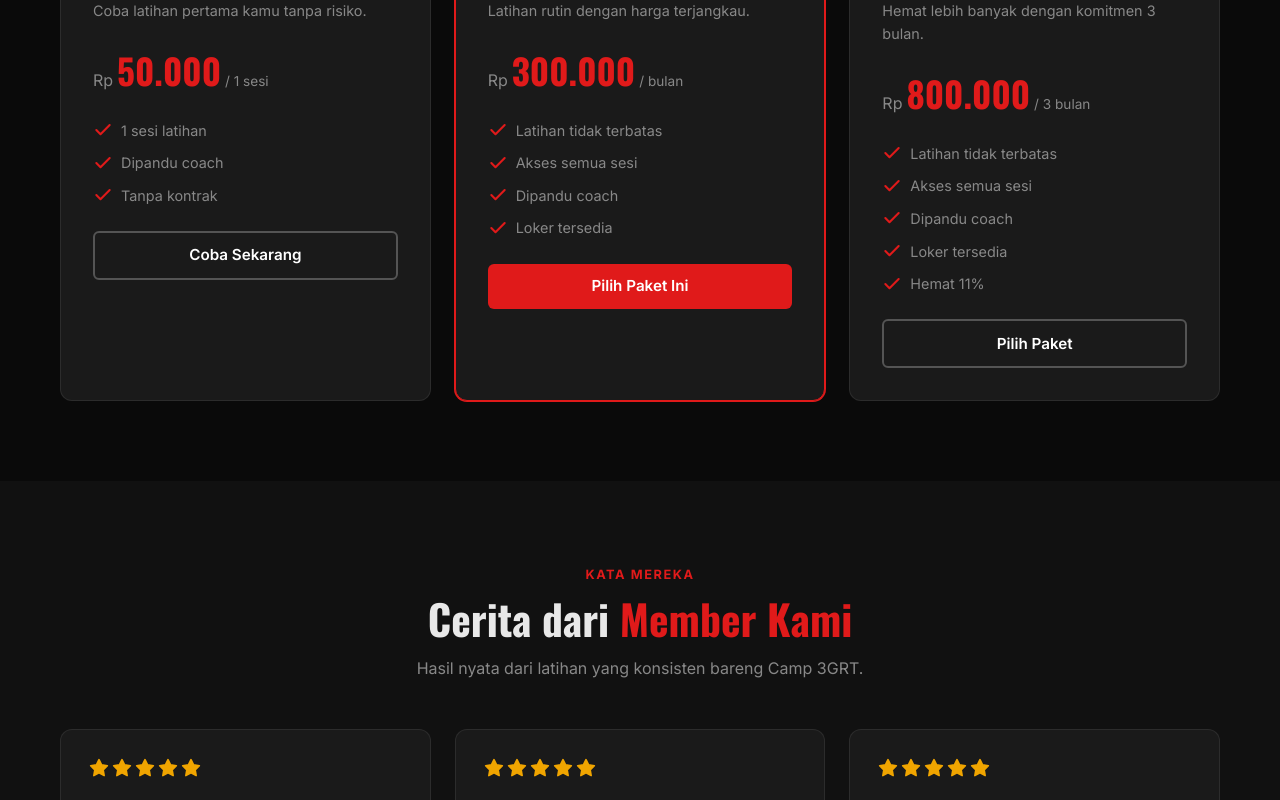
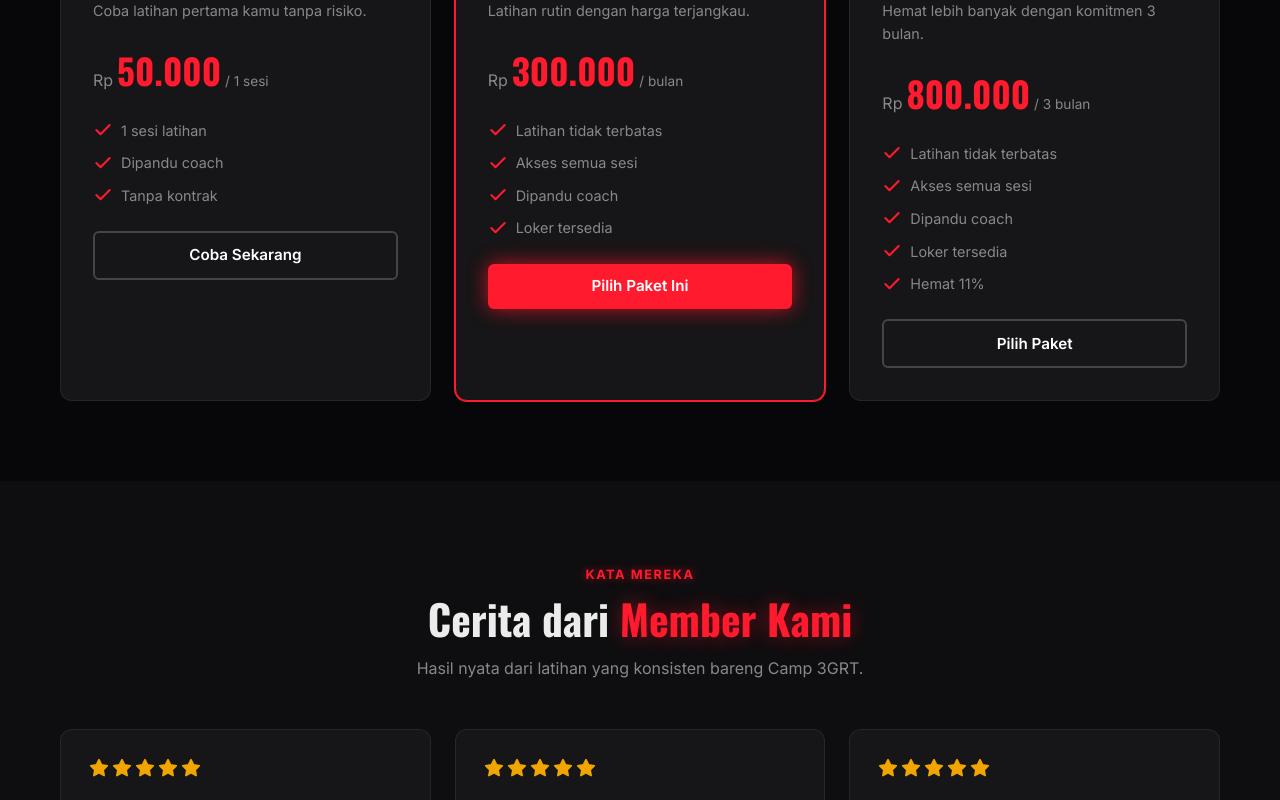
Before and after one commit to dewaalands-cmyk/muaythaischoolgarut, a Next.js app: page / in a window 1280 px wide. Shown: the part 4500-5300 px from the top of the page. Built offline with nearby package versions, Linux system fonts and the light colour scheme; no server answers; the database is empty.

Commit message:
feat: red laser lightsaber glow theme throughout site and admin

```diff
--- a/src/app/globals.css
+++ b/src/app/globals.css
@@ -10,34 +10,38 @@ input, textarea, select { font: inherit; }
 
 /* ===== CSS VARIABLES ===== */
 :root {
-  --red: #e01a1a;
-  --red-dark: #b81313;
+  --red: #ff1a2e;
+  --red-dark: #cc0018;
+  --red-glow: rgba(255, 20, 40, 0.65);
+  --red-glow-soft: rgba(255, 20, 40, 0.25);
   --gold: #f0a500;
-  --bg-1: #0a0a0a;
-  --bg-2: #111111;
-  --bg-3: #1a1a1a;
-  --border: rgba(255,255,255,0.08);
-  --text: #e8e8e8;
+  --bg-1: #070709;
+  --bg-2: #0e0e10;
+  --bg-3: #161618;
+  --border: rgba(255,255,255,0.07);
+  --border-red: rgba(255,20,40,0.3);
+  --text: #ececec;
   --text-muted: #888;
   --text-faint: #555;
   --radius: 12px;
   --radius-sm: 8px;
-  --shadow: 0 4px 24px rgba(0,0,0,0.4);
+  --shadow: 0 4px 24px rgba(0,0,0,0.5);
+  --shadow-red: 0 0 20px rgba(255,20,40,0.5), 0 0 40px rgba(255,20,40,0.2);
   --transition: 0.3s ease;
 
   /* Admin-specific variables */
-  --surface: #1e1e1e;
+  --surface: #1a1a1c;
   --muted: #888;
   --muted-2: #555;
-  --line: rgba(255,255,255,0.07);
+  --line: rgba(255,255,255,0.06);
 }
 
 /* ===== TYPOGRAPHY ===== */
 h1, h2, h3, h4 { font-family: 'Oswald', sans-serif; line-height: 1.2; }
 .section-title { font-size: clamp(1.8rem, 3.5vw, 2.6rem); font-weight: 700; margin-bottom: 0.75rem; }
-.section-title .hl { color: var(--red); }
+.section-title .hl { color: var(--red); text-shadow: 0 0 20px rgba(255,20,40,0.45); }
 .section-sub { color: var(--text-muted); max-width: 600px; margin: 0 auto; }
-.eyebrow { display: inline-block; color: var(--red); font-size: 0.8rem; font-weight: 700; letter-spacing: 0.12em; text-transform: uppercase; margin-bottom: 0.5rem; }
+.eyebrow { display: inline-block; color: var(--red); font-size: 0.8rem; font-weight: 700; letter-spacing: 0.12em; text-transform: uppercase; margin-bottom: 0.5rem; text-shadow: 0 0 10px rgba(255,20,40,0.6); }
 .lead { font-size: 1.1rem; color: var(--text); margin-bottom: 1rem; }
 
 /* ===== LAYOUT ===== */
@@ -47,10 +51,10 @@ h1, h2, h3, h4 { font-family: 'Oswald', sans-serif; line-height: 1.2; }
 
 /* ===== BUTTONS ===== */
 .btn { display: inline-flex; align-items: center; gap: 0.5rem; padding: 0.65rem 1.5rem; border-radius: 6px; font-weight: 600; font-size: 0.95rem; transition: var(--transition); }
-.btn-primary { background: var(--red); color: #fff; }
-.btn-primary:hover { background: var(--red-dark); }
-.btn-outline { border: 2px solid rgba(255,255,255,0.25); color: #fff; }
-.btn-outline:hover { border-color: var(--red); color: var(--red); }
+.btn-primary { background: var(--red); color: #fff; box-shadow: 0 0 18px var(--red-glow), 0 0 35px rgba(255,20,40,0.15); }
+.btn-primary:hover { background: var(--red-dark); box-shadow: 0 0 28px var(--red-glow), 0 0 55px rgba(255,20,40,0.3); transform: translateY(-1px); }
+.btn-outline { border: 2px solid rgba(255,255,255,0.2); color: #fff; }
+.btn-outline:hover { border-color: var(--red); color: var(--red); box-shadow: 0 0 14px rgba(255,20,40,0.35); }
 .btn-lg { padding: 0.85rem 2rem; font-size: 1rem; }
 .btn-sm { padding: 0.4rem 1rem; font-size: 0.85rem; }
 .btn-block { width: 100%; justify-content: center; }
@@ -69,7 +73,7 @@ h1, h2, h3, h4 { font-family: 'Oswald', sans-serif; line-height: 1.2; }
 
 /* ===== NAVBAR ===== */
 .navbar { position: fixed; top: 0; left: 0; right: 0; z-index: 100; padding: 1rem 0; transition: var(--transition); background: linear-gradient(to bottom, rgba(0,0,0,0.6) 0%, rgba(0,0,0,0) 100%); }
-.navbar.scrolled { background: rgba(10,10,10,0.95); backdrop-filter: blur(12px); padding: 0.65rem 0; box-shadow: 0 2px 20px rgba(0,0,0,0.5); }
+.navbar.scrolled { background: rgba(7,7,9,0.96); backdrop-filter: blur(12px); padding: 0.65rem 0; box-shadow: 0 2px 20px rgba(0,0,0,0.6), 0 1px 0 rgba(255,20,40,0.18); }
 .nav-inner { display: flex; align-items: center; justify-content: space-between; gap: 1.5rem; }
 .brand { display: flex; align-items: center; gap: 0.6rem; }
 .brand img { border-radius: 8px; width: 40px; height: 40px; object-fit: cover; }
@@ -77,8 +81,8 @@ h1, h2, h3, h4 { font-family: 'Oswald', sans-serif; line-height: 1.2; }
 .brand-name { font-family: 'Oswald', sans-serif; font-size: 1.1rem; font-weight: 700; color: #fff; text-shadow: 0 1px 4px rgba(0,0,0,0.7); }
 .brand-tag { font-size: 0.7rem; color: rgba(255,255,255,0.8); text-shadow: 0 1px 3px rgba(0,0,0,0.7); }
 .nav-links { display: flex; align-items: center; gap: 1.5rem; }
-.nav-links a { color: #fff; font-size: 0.9rem; font-weight: 600; transition: color var(--transition); text-shadow: 0 1px 8px rgba(0,0,0,0.9), 0 0 3px rgba(0,0,0,1); letter-spacing: 0.02em; }
-.nav-links a:hover { color: var(--red); }
+.nav-links a { color: #fff; font-size: 0.9rem; font-weight: 600; transition: all var(--transition); text-shadow: 0 1px 8px rgba(0,0,0,0.9), 0 0 3px rgba(0,0,0,1); letter-spacing: 0.02em; }
+.nav-links a:hover { color: var(--red); text-shadow: 0 0 12px var(--red-glow), 0 0 24px rgba(255,20,40,0.3); }
 .nav-toggle { display: none; flex-direction: column; gap: 5px; padding: 4px; }
 .nav-toggle span { display: block; width: 22px; height: 2px; background: #fff; border-radius: 2px; transition: var(--transition); box-shadow: 0 1px 4px rgba(0,0,0,0.8); }
 
@@ -86,16 +90,16 @@ h1, h2, h3, h4 { font-family: 'Oswald', sans-serif; line-height: 1.2; }
 .hero { position: relative; min-height: 100vh; display: flex; align-items: center; overflow: hidden; }
 .hero-bg { position: absolute; inset: 0; }
 .hero-bg img { width: 100%; height: 100%; object-fit: cover; }
-.hero-bg::after { content: ''; position: absolute; inset: 0; background: linear-gradient(135deg, rgba(0,0,0,0.85) 0%, rgba(224,26,26,0.2) 50%, rgba(0,0,0,0.7) 100%); }
+.hero-bg::after { content: ''; position: absolute; inset: 0; background: linear-gradient(135deg, rgba(0,0,0,0.88) 0%, rgba(255,20,40,0.28) 50%, rgba(0,0,0,0.72) 100%); }
 .hero-bg { position: absolute; inset: 0; }
-.hero .hero-bg::after { content: ''; position: absolute; inset: 0; background: linear-gradient(135deg, rgba(0,0,0,0.85) 0%, rgba(224,26,26,0.15) 50%, rgba(0,0,0,0.75) 100%); }
+.hero .hero-bg::after { content: ''; position: absolute; inset: 0; background: linear-gradient(135deg, rgba(0,0,0,0.88) 0%, rgba(255,20,40,0.22) 50%, rgba(0,0,0,0.78) 100%); }
 .hero-inner { position: relative; z-index: 1; padding: 6rem 1.25rem 4rem; max-width: 1200px; margin: 0 auto; width: 100%; }
-.hero-badge { display: inline-flex; align-items: center; gap: 0.5rem; background: rgba(224,26,26,0.15); border: 1px solid rgba(224,26,26,0.3); color: var(--red); padding: 0.35rem 0.85rem; border-radius: 999px; font-size: 0.8rem; font-weight: 600; letter-spacing: 0.06em; text-transform: uppercase; margin-bottom: 1.5rem; }
-.hero-badge .dot { width: 8px; height: 8px; background: var(--red); border-radius: 50%; animation: pulse 1.5s infinite; }
+.hero-badge { display: inline-flex; align-items: center; gap: 0.5rem; background: rgba(255,20,40,0.12); border: 1px solid rgba(255,20,40,0.45); color: var(--red); padding: 0.35rem 0.85rem; border-radius: 999px; font-size: 0.8rem; font-weight: 600; letter-spacing: 0.06em; text-transform: uppercase; margin-bottom: 1.5rem; box-shadow: 0 0 14px rgba(255,20,40,0.2), inset 0 0 10px rgba(255,20,40,0.05); }
+.hero-badge .dot { width: 8px; height: 8px; background: var(--red); border-radius: 50%; animation: pulse 1.5s infinite; box-shadow: 0 0 6px var(--red-glow); }
 @keyframes pulse { 0%,100% { opacity:1; transform:scale(1); } 50% { opacity:0.5; transform:scale(1.3); } }
 .hero h1 { font-size: clamp(2.5rem, 7vw, 5.5rem); font-weight: 700; line-height: 1; margin-bottom: 1.25rem; }
 .hero h1 .stroke { display: block; -webkit-text-stroke: 2px #fff; color: transparent; }
-.hero h1 .solid { display: block; color: var(--red); }
+.hero h1 .solid { display: block; color: var(--red); text-shadow: 0 0 30px rgba(255,20,40,0.6), 0 0 60px rgba(255,20,40,0.25); }
 .hero-sub { color: rgba(255,255,255,0.75); font-size: 1.1rem; max-width: 520px; margin-bottom: 2rem; }
 .hero-actions { display: flex; gap: 1rem; flex-wrap: wrap; margin-bottom: 2.5rem; }
 .hero-meta { display: flex; flex-wrap: wrap; gap: 1.5rem; }
@@ -106,7 +110,7 @@ h1, h2, h3, h4 { font-family: 'Oswald', sans-serif; line-height: 1.2; }
 @keyframes scroll-down { 0% { opacity:1; top:5px; } 100% { opacity:0; top:18px; } }
 
 /* ===== VALUES TICKER ===== */
-.values { background: var(--red); padding: 0.85rem 0; overflow: hidden; }
+.values { background: var(--red); padding: 0.85rem 0; overflow: hidden; box-shadow: 0 0 30px rgba(255,20,40,0.5), 0 0 60px rgba(255,20,40,0.15); }
 .values-track { display: flex; gap: 2rem; white-space: nowrap; }
 .values-item { font-family: 'Oswald', sans-serif; font-size: 0.9rem; font-weight: 600; letter-spacing: 0.12em; text-transform: uppercase; color: #fff; }
 .values-item::after { content: '•'; margin-left: 2rem; opacity: 0.6; }
@@ -128,7 +132,7 @@ h1, h2, h3, h4 { font-family: 'Oswald', sans-serif; line-height: 1.2; }
 
 /* ===== CARD ===== */
 .card { background: var(--bg-3); border: 1px solid var(--border); border-radius: var(--radius); padding: 2rem; transition: var(--transition); }
-.card:hover { border-color: rgba(224,26,26,0.3); transform: translateY(-4px); box-shadow: var(--shadow); }
+.card:hover { border-color: rgba(255,20,40,0.45); transform: translateY(-4px); box-shadow: var(--shadow), 0 0 20px rgba(255,20,40,0.12); }
 .prog-icon { width: 52px; height: 52px; background: rgba(224,26,26,0.12); border-radius: 12px; display: flex; align-items: center; justify-content: center; color: var(--red); margin-bottom: 1rem; }
 .prog-icon svg { width: 26px; height: 26px; }
 .prog-level { display: inline-block; font-size: 0.75rem; font-weight: 600; color: var(--red); background: rgba(224,26,26,0.1); padding: 0.2rem 0.6rem; border-radius: 4px; margin-bottom: 0.75rem; }
@@ -247,7 +251,7 @@ h1, h2, h3, h4 { font-family: 'Oswald', sans-serif; line-height: 1.2; }
   background: var(--bg-3); border: 1px solid var(--border); border-radius: var(--radius-sm);
   padding: 0.7rem 1rem; color: var(--text); font-size: 0.95rem; transition: border-color var(--transition);
 }
-.fld input:focus, .fld textarea:focus, .fld select:focus { outline: none; border-color: var(--red); }
+.fld input:focus, .fld textarea:focus, .fld select:focus { outline: none; border-color: var(--red); box-shadow: 0 0 0 3px rgba(255,20,40,0.18), 0 0 10px rgba(255,20,40,0.12); }
 .fld select option { background: var(--bg-3); }
 .form-success { background: rgba(34,197,94,0.1); border: 1px solid rgba(34,197,94,0.3); color: #4ade80; padding: 0.75rem 1rem; border-radius: var(--radius-sm); font-size: 0.9rem; }
 .form-success a { color: #4ade80; text-decoration: underline; }
@@ -265,7 +269,7 @@ h1, h2, h3, h4 { font-family: 'Oswald', sans-serif; line-height: 1.2; }
 .fcontact:hover { color: var(--red); }
 .footer-socials { display: flex; flex-wrap: wrap; gap: 0.75rem; padding: 1.5rem 0; border-top: 1px solid var(--border); }
 .footer-social-icon { display: flex; align-items: center; gap: 0.5rem; padding: 0.5rem 1rem; border-radius: 999px; background: rgba(255,255,255,0.06); color: var(--text-muted); font-size: 0.85rem; font-weight: 500; transition: all var(--transition); border: 1px solid var(--border); }
-.footer-social-icon:hover { background: var(--red); color: #fff; border-color: var(--red); transform: translateY(-2px); }
+.footer-social-icon:hover { background: var(--red); color: #fff; border-color: var(--red); transform: translateY(-2px); box-shadow: 0 0 16px var(--red-glow), 0 0 30px rgba(255,20,40,0.2); }
 .footer-bottom { border-top: 1px solid var(--border); padding-top: 1.5rem; display: flex; justify-content: space-between; align-items: center; color: var(--text-faint); font-size: 0.85rem; flex-wrap: wrap; gap: 0.5rem; }
 
 /* ===== FLOATING BUTTONS ===== */
@@ -513,8 +517,10 @@ h1, h2, h3, h4 { font-family: 'Oswald', sans-serif; line-height: 1.2; }
   color: var(--text);
 }
 .nav-item.active {
-  background: rgba(224,26,26,0.14);
+  background: rgba(255,20,40,0.14);
   color: var(--red);
+  box-shadow: inset 3px 0 0 var(--red), 0 0 12px rgba(255,20,40,0.08);
+  text-shadow: 0 0 8px rgba(255,20,40,0.4);
 }
 .nav-item svg {
   width: 17px;
@@ -536,6 +542,7 @@ h1, h2, h3, h4 { font-family: 'Oswald', sans-serif; line-height: 1.2; }
   padding: 1px 7px;
   margin-left: auto;
   flex-shrink: 0;
+  box-shadow: 0 0 8px var(--red-glow);
 }
 
 /* Sidebar footer */
@@ -790,7 +797,7 @@ h1, h2, h3, h4 { font-family: 'Oswald', sans-serif; line-height: 1.2; }
   color: var(--muted);
   font-size: 0.82rem;
 }
-.img-url-row input:focus { outline: none; border-color: rgba(224,26,26,0.5); color: var(--text); }
+.img-url-row input:focus { outline: none; border-color: rgba(255,20,40,0.6); color: var(--text); box-shadow: 0 0 0 3px rgba(255,20,40,0.15); }
 .upload-err {
   font-size: 0.8rem;
   color: #f87171;
@@ -901,13 +908,14 @@ h1, h2, h3, h4 { font-family: 'Oswald', sans-serif; line-height: 1.2; }
 .stat-card .ic {
   width: 40px;
   height: 40px;
-  background: rgba(224,26,26,0.1);
+  background: rgba(255,20,40,0.12);
   border-radius: 10px;
   display: flex;
   align-items: center;
   justify-content: center;
   color: var(--red);
   margin-bottom: 12px;
+  box-shadow: 0 0 12px rgba(255,20,40,0.2);
 }
 .stat-card .ic svg { width: 19px; height: 19px; }
 .stat-card .v {
```
